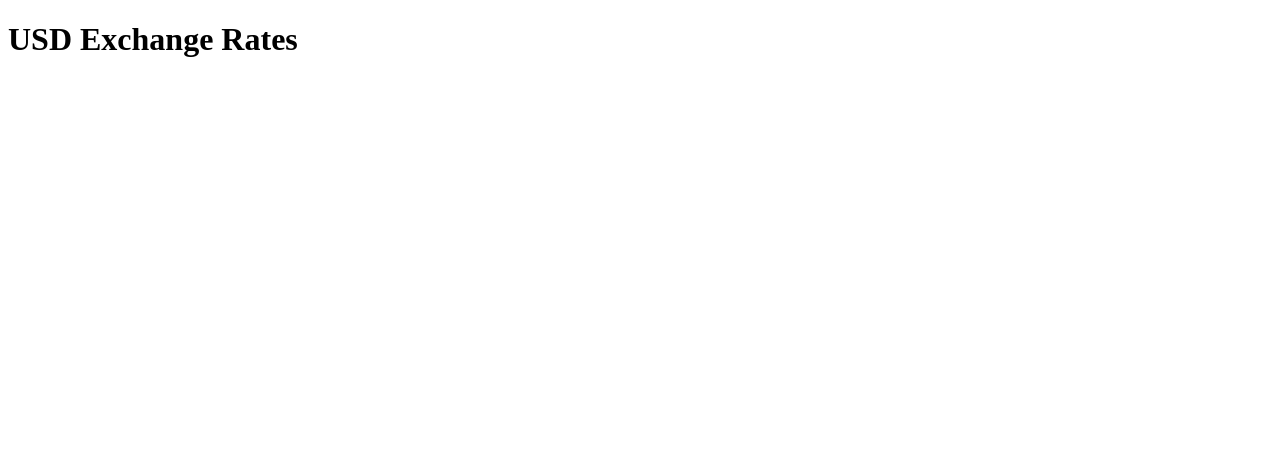
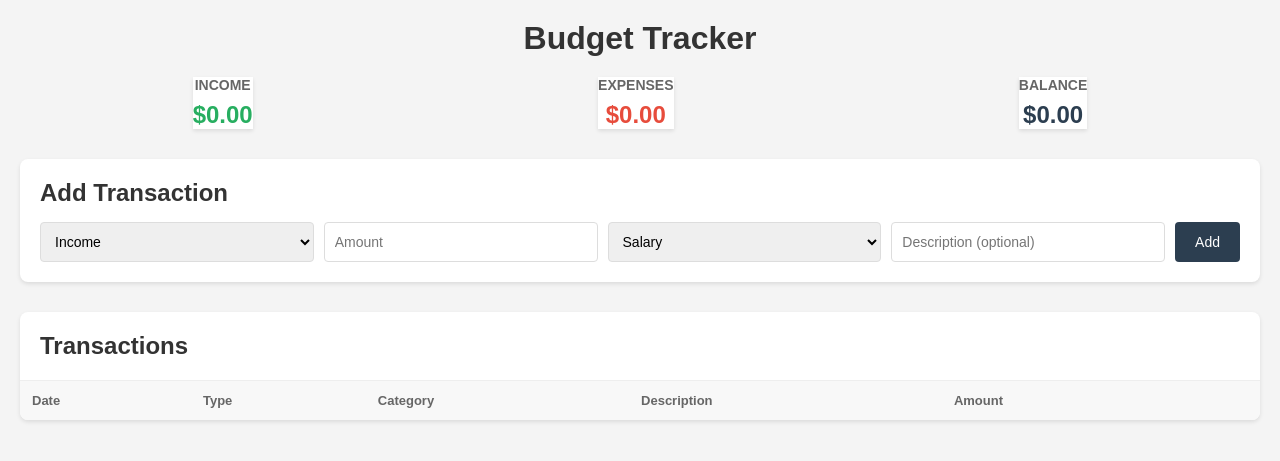
Before and after one commit to Sdam21/finance-tracker, a Flask app: page / in a window 1280 px wide. Shown: the top 461 px of the page. Run offline with Flask 3, Linux system fonts and the light colour scheme; data that the repository does not hold is empty.

Commit message:
rebuild app ad budget tracker with postgres database

```diff
--- a/app.py
+++ b/app.py
@@ -1,18 +1,79 @@
-#App
-
-from flask import Flask, jsonify, render_template
-import requests
+from flask import Flask, jsonify, render_template, request
+from flask_sqlalchemy import SQLAlchemy
+from datetime import datetime
+import os
 
 app = Flask(__name__)
+
+# Database configuration
+DATABASE_URL = os.environ.get('DATABASE_URL', 'postgresql://dbadmin:changeme123!@localhost/financetracker')
+app.config['SQLALCHEMY_DATABASE_URI'] = DATABASE_URL
+app.config['SQLALCHEMY_TRACK_MODIFICATIONS'] = False
+
+db = SQLAlchemy(app)
+
+# Transaction model
+class Transaction(db.Model):
+    id = db.Column(db.Integer, primary_key=True)
+    type = db.Column(db.String(10), nullable=False)  # 'income' or 'expense'
+    amount = db.Column(db.Float, nullable=False)
+    category = db.Column(db.String(50), nullable=False)
+    description = db.Column(db.String(200))
+    date = db.Column(db.DateTime, default=datetime.utcnow)
+
+    def to_dict(self):
+        return {
+            'id': self.id,
+            'type': self.type,
+            'amount': self.amount,
+            'category': self.category,
+            'description': self.description,
+            'date': self.date.strftime('%Y-%m-%d %H:%M')
+        }
+
+# Create tables
+with app.app_context():
+    db.create_all()
 
 @app.route('/')
 def index():
     return render_template('index.html')
 
-@app.route('/api/rates')
-def rates():
-    r = requests.get('https://open.er-api.com/v6/latest/USD')
-    return jsonify(r.json())
+@app.route('/api/transactions', methods=['GET'])
+def get_transactions():
+    transactions = Transaction.query.order_by(Transaction.date.desc()).all()
+    return jsonify([t.to_dict() for t in transactions])
+
+@app.route('/api/transactions', methods=['POST'])
+def add_transaction():
+    data = request.get_json()
+    transaction = Transaction(
+        type=data['type'],
+        amount=data['amount'],
+        category=data['category'],
+        description=data.get('description', '')
+    )
+    db.session.add(transaction)
+    db.session.commit()
+    return jsonify(transaction.to_dict()), 201
+
+@app.route('/api/transactions/<int:id>', methods=['DELETE'])
+def delete_transaction(id):
+    transaction = Transaction.query.get_or_404(id)
+    db.session.delete(transaction)
+    db.session.commit()
+    return jsonify({'message': 'Transaction deleted'}), 200
+
+@app.route('/api/summary', methods=['GET'])
+def get_summary():
+    transactions = Transaction.query.all()
+    income = sum(t.amount for t in transactions if t.type == 'income')
+    expenses = sum(t.amount for t in transactions if t.type == 'expense')
+    return jsonify({
+        'income': income,
+        'expenses': expenses,
+        'balance': income - expenses
+    })
 
 if __name__ == '__main__':
     app.run(debug=True, host='0.0.0.0')
--- a/requirements.txt
+++ b/requirements.txt
@@ -1,2 +1,4 @@
 flask
 requests
+psycopg2-binary
+flask-sqlalchemy
--- a/templates/index.html
+++ b/templates/index.html
@@ -1,23 +1,205 @@
 <!DOCTYPE html>
-<html>
+<html lang="en">
 <head>
-        <title>Finance Tracker</title>
+  <meta charset="UTF-8">
+  <meta name="viewport" content="width=device-width, initial-scale=1.0">
+  <title>Budget Tracker</title>
+  <style>
+    * { margin: 0; padding: 0; box-sizing: border-box; }
+    body { font-family: Arial, sans-serif; background: #f4f4f4; padding: 20px; }
+    h1 { text-align: center; margin-bottom: 20px; color: #333; }
+
+    .summary {
+      display: flex;
+      justify-content: space-around;
+      margin-bottom: 30px;
+    }
+    .summary-card {
+      background: white;
+      padding: 20px 40px
+      border-radius: 8px;
+      text-align: center;
+      box-shadow: 0 2px 4px rgba(0,0,0,0.1);
+    }
+    .summary-card h2 { font-size: 14px; color: #666; margin-bottom: 8px; }
+    .summary-card p { font-size: 24px; font-weight: bold; }
+    .income { color: #27ae60; }
+    .expense { color: #e74c3c; }
+    .balance { color: #2c3e50; }
+
+    .form-container {
+      background: white;
+      padding: 20px;
+      border-radius: 8px;
+      margin-bottom: 30px;
+      box-shadow: 0 2px 4px rgba(0,0,0,0.1);
+    }
+    .form-container h2 { margin-bottom: 15px; color: #333; }
+    .form-row { display: flex; gap: 10px; flex-wrap: wrap; }
+    .form-row input, .form-row select {
+      padding: 10px;
+      border: 1px solid #ddd;
+      border-radius: 4px;
+      font-size: 14px;
+      flex: 1;
+    }
+    .form-row button {
+      padding: 10px 20px;
+      background: #2c3e50;
+      color: white;
+      border: none;
+      border-radius: 4px;
+      cursor: pointer;
+      font-size: 14px;
+    }
+    .form-row button:hover { background: #34495e; }
+
+    .transactions {
+      background: white;
+      border-radius: 8px;
+      box-shadow: 0 2px 4px rgba(0,0,0,0.1);
+      overflow: hidden;
+    }
+    .transactions h2 { padding: 20px; border-bottom: 1px solid #eee; color: #333; }
+    table { width: 100%; border-collapse: collapse; }
+    th { background: #f8f8f8; padding: 12px; text-align: left; font-size: 13px; color: #666; }
+    td { padding: 12px; border-bottom: 1px solid #f0f0f0; font-size: 14px; }
+    tr:last-child td { border-bottom: none; }
+    .badge {
+      padding: 3px 8px;
+      border-radius: 12px;
+      font-size: 12px;
+      font-weight: bold;
+    }
+    .badge-income { background: #d5f5e3; color: #27ae60; }
+    .badge-expense { background: #fadbd8; color: #e74c3c; }
+    .delete-btn {
+      background: none;
+      border: none;
+      color: #e74c3c;
+      cursor: pointer;
+      font-size: 16px;
+    }
+  </style>
 </head>
 <body>
-        <h1>USD Exchange Rates</h1>
-        <div id="rates">Loading...</div>
+
+  <h1>Budget Tracker</h1>
+
+  <div class="summary">
+    <div class="summary-card">
+      <h2>INCOME</h2>
+      <p class="income" id="total-income">$0.00</p>
+    </div>
+    <div class="summary-card">
+      <h2>EXPENSES</h2>
+      <p class="expense" id="total-expenses">$0.00</p>
+    </div>
+    <div class="summary-card">
+      <h2>BALANCE</h2>
+      <p class="balance" id="total-balance">$0.00</p>
+    </div>
+  </div>
+
+  <div class="form-container">
+    <h2>Add Transaction</h2>
+    <div class="form-row">
+      <select id="type">
+        <option value="income">Income</option>
+        <option value="expense">Expense</option>
+      </select>
+      <input type="number" id="amount" placeholder="Amount" step="0.01" min="0">
+      <select id="category">
+        <option value="salary">Salary</option>
+        <option value="food">Food</option>
+        <option value="rent">Rent</option>
+        <option value="transport">Transport</option>
+        <option value="utilities">Utilities</option>
+        <option value="entertainment">Entertainment</option>
+        <option value="health">Health</option>
+        <option value="other">Other</option>
+      </select>
+      <input type="text" id="description" placeholder="Description (optional)">
+      <button onclick="addTransaction()">Add</button>
+    </div>
+  </div>
+
+  <div class="transactions">
+    <h2>Transactions</h2>
+    <table>
+      <thead>
+        <tr>
+          <th>Date</th>
+          <th>Type</th>
+          <th>Category</th>
+          <th>Description</th>
+          <th>Amount</th>
+          <th></th>
+        </tr>
+      </thead>
+      <tbody id="transaction-list"></tbody>
+    </table>
+  </div>
 
   <script>
-            fetch('/api/rates')
-            .then(function(r) {return r.json()})
+    function loadData() {
+      fetch('/api/summary')
+        .then(function(r) { return r.json(); })
         .then(function(data) {
-                var rates = data.rates;
+          document.getElementById('total-income').textContent = '$' + data.income.toFixed(2);
+          document.getElementById('total-expenses').textContent = '$' + data.expenses.toFixed(2);
+          document.getElementById('total-balance').textContent = '$' + data.balance.toFixed(2);
+        });
+
+      fetch('/api/transactions')
+        .then(function(r) { return r.json(); })
+        .then(function(transactions) {
           var html = '';
-                for (var currency in rates) {
-                    html += '<p>'+currency+': '+rates[currency]+'</p>';
+          transactions.forEach(function(t) {
+            html += '<tr>';
+            html += '<td>' + t.date + '</td>';
+            html += '<td><span class="badge badge-' + t.type + '">' + t.type + '</span></td>';
+            html += '<td>' + t.category + '</td>';
+            html += '<td>' + t.description + '</td>';
+            html += '<td>$' + t.amount.toFixed(2) + '</td>';
+            html += '<td><button class="delete-btn" onclick="deleteTransaction(' + t.id + ')">×</button></td>';
+            html += '</tr>';
+          });
+          document.getElementById('transaction-list').innerHTML = html;
+        });
     }
-            document.getElementById('rates').innerHTML = html;
+
+    function addTransaction() {
+      var data = {
+        type: document.getElementById('type').value,
+        amount: parseFloat(document.getElementById('amount').value),
+        category: document.getElementById('category').value,
+        description: document.getElementById('description').value
+      };
+
+      if (!data.amount || data.amount <= 0) {
+        alert('Please enter a valid amount');
+        return;
+      }
+
+      fetch('/api/transactions', {
+        method: 'POST',
+        headers: { 'Content-Type': 'application/json' },
+        body: JSON.stringify(data)
+      }).then(function() {
+        document.getElementById('amount').value = '';
+        document.getElementById('description').value = '';
+        loadData();
       });
+    }
+
+    function deleteTransaction(id) {
+      fetch('/api/transactions/' + id, { method: 'DELETE' })
+        .then(function() { loadData(); });
+    }
+
+    loadData();
   </script>
+
 </body>
 </html>
```
Lines whose indentation alone changed are shown as unchanged.
